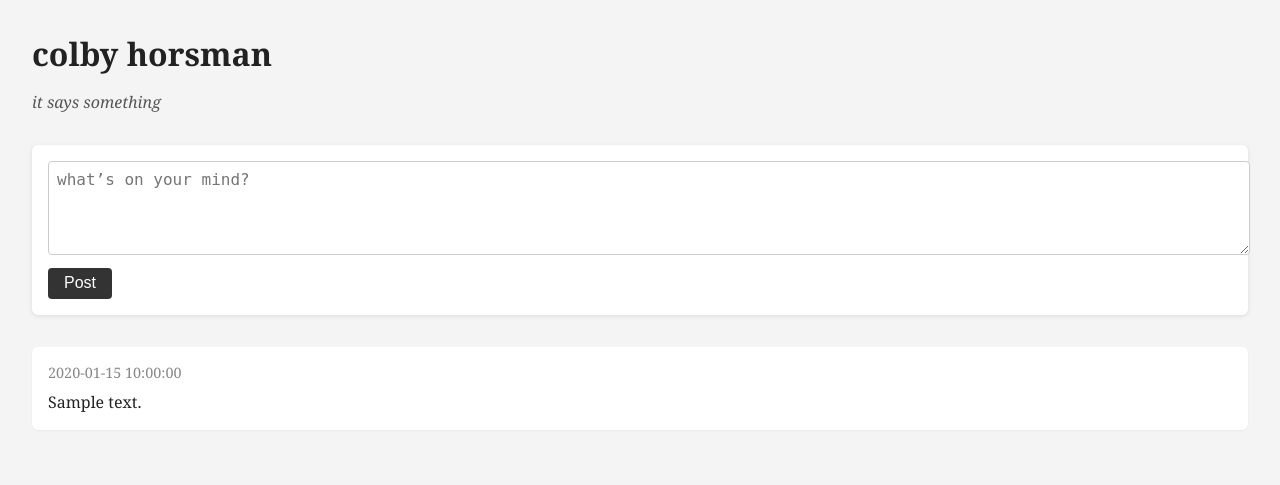
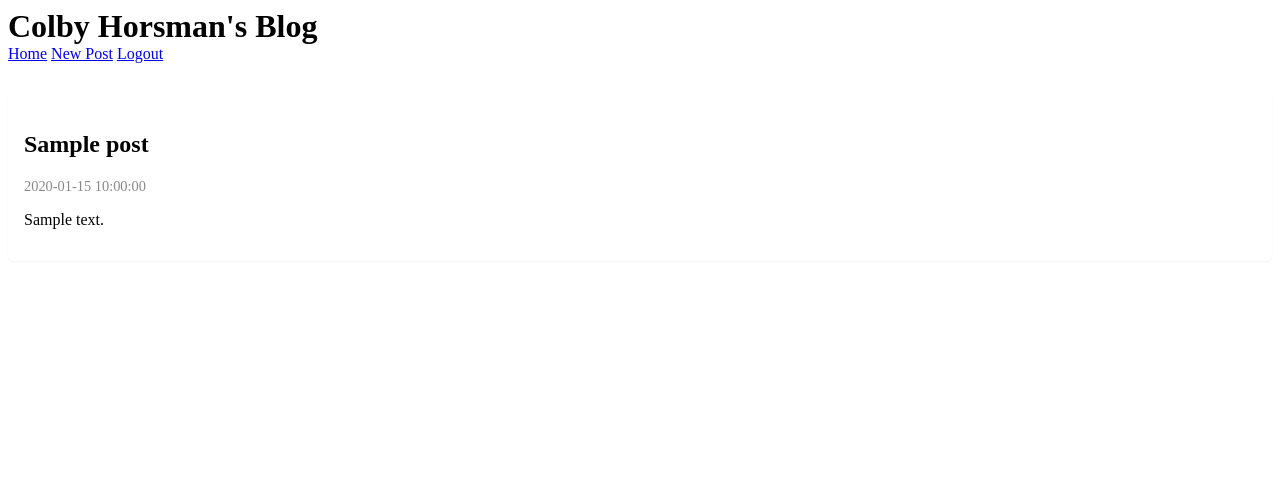
Before and after one commit to FlamePlusScript/colby-blog, a Flask app: template templates/index.html in a window 1280 px wide. Shown: the top 485 px of the page. Run offline with Flask 3, Linux system fonts and the light colour scheme; the visitor is signed in with stand-in values (Sample User, id 1); the template is opened without the code that fills it: most values are stand-ins (such as "Sample title", 1, 10 or a date in 2020).

Commit message:
Update index.html

```diff
--- a/templates/index.html
+++ b/templates/index.html
@@ -1,97 +1,33 @@
 <!DOCTYPE html>
-<html>
+<html lang="en">
 <head>
-  <title>colby horsman blog</title>
-  <style>
-    body {
-      font-family: Georgia, serif;
-      margin: 0;
-      padding: 2rem;
-      background: #f4f4f4;
-      color: #222;
-    }
-
-    header {
-      margin-bottom: 2rem;
-    }
-
-    h1 {
-      font-size: 2rem;
-      margin: 0;
-    }
-
-    p.tagline {
-      font-style: italic;
-      color: #555;
-    }
-
-    form {
-      margin-bottom: 2rem;
-      background: #fff;
-      padding: 1rem;
-      border-radius: 6px;
-      box-shadow: 0 1px 4px rgba(0, 0, 0, 0.1);
-    }
-
-    textarea {
-      width: 100%;
-      padding: 0.5rem;
-      font-family: monospace;
-      font-size: 1rem;
-      border: 1px solid #ccc;
-      border-radius: 4px;
-      resize: vertical;
-    }
-
-    button {
-      margin-top: 0.5rem;
-      padding: 0.4rem 1rem;
-      font-size: 1rem;
-      background: #333;
-      color: white;
-      border: none;
-      border-radius: 4px;
-      cursor: pointer;
-    }
-
-    article {
-      background: white;
-      padding: 1rem;
-      margin-bottom: 1.5rem;
-      border-radius: 6px;
-      box-shadow: 0 1px 2px rgba(0,0,0,0.05);
-    }
-
-    .date {
-      font-size: 0.9rem;
-      color: #888;
-      margin-bottom: 0.5rem;
-    }
-
-    .post-content {
-      white-space: pre-wrap;
-      line-height: 1.5;
-    }
-  </style>
+  <meta charset="UTF-8" />
+  <meta name="viewport" content="width=device-width, initial-scale=1.0"/>
+  <title>Colby Horsman Blog</title>
+  <link rel="stylesheet" href="{{ url_for('static', filename='style.css') }}">
 </head>
 <body>
-
-  <header>
-    <h1>colby horsman</h1>
-    <p class="tagline">it says something</p>
+  <header class="header">
+    <h1>Colby Horsman's Blog</h1>
+    <nav>
+      <a href="/">Home</a>
+      {% if session.get('logged_in') %}
+        <a href="/new">New Post</a>
+        <a href="/logout">Logout</a>
+      {% else %}
+        <a href="/login">Login</a>
+      {% endif %}
+    </nav>
   </header>
 
-  <form method="POST">
-    <textarea name="content" rows="4" placeholder="what’s on your mind?" required></textarea><br>
-    <button type="submit">Post</button>
-  </form>
-
-  {% for post in posts %}
-    <article>
-      <div class="date">{{ post.date }}</div>
-      <div class="post-content">{{ post.content | safe }}</div>
-    </article>
-  {% endfor %}
-
+  <main class="container">
+    {% for post in posts %}
+      <article class="post">
+        <h2>{{ post.title }}</h2>
+        <p class="date">{{ post.date }}</p>
+        <p>{{ post.content }}</p>
+      </article>
+    {% endfor %}
+  </main>
 </body>
 </html>
```
